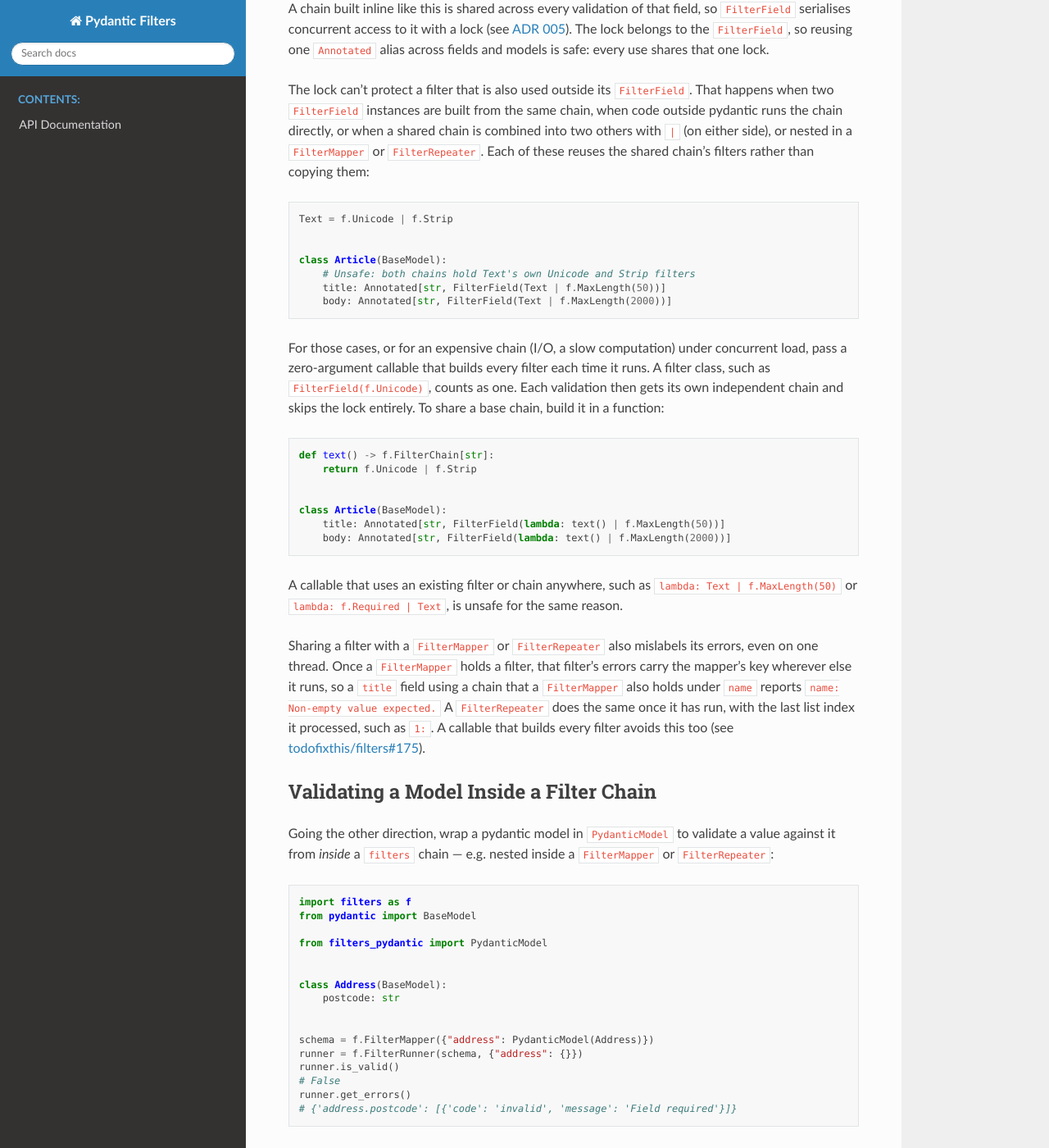
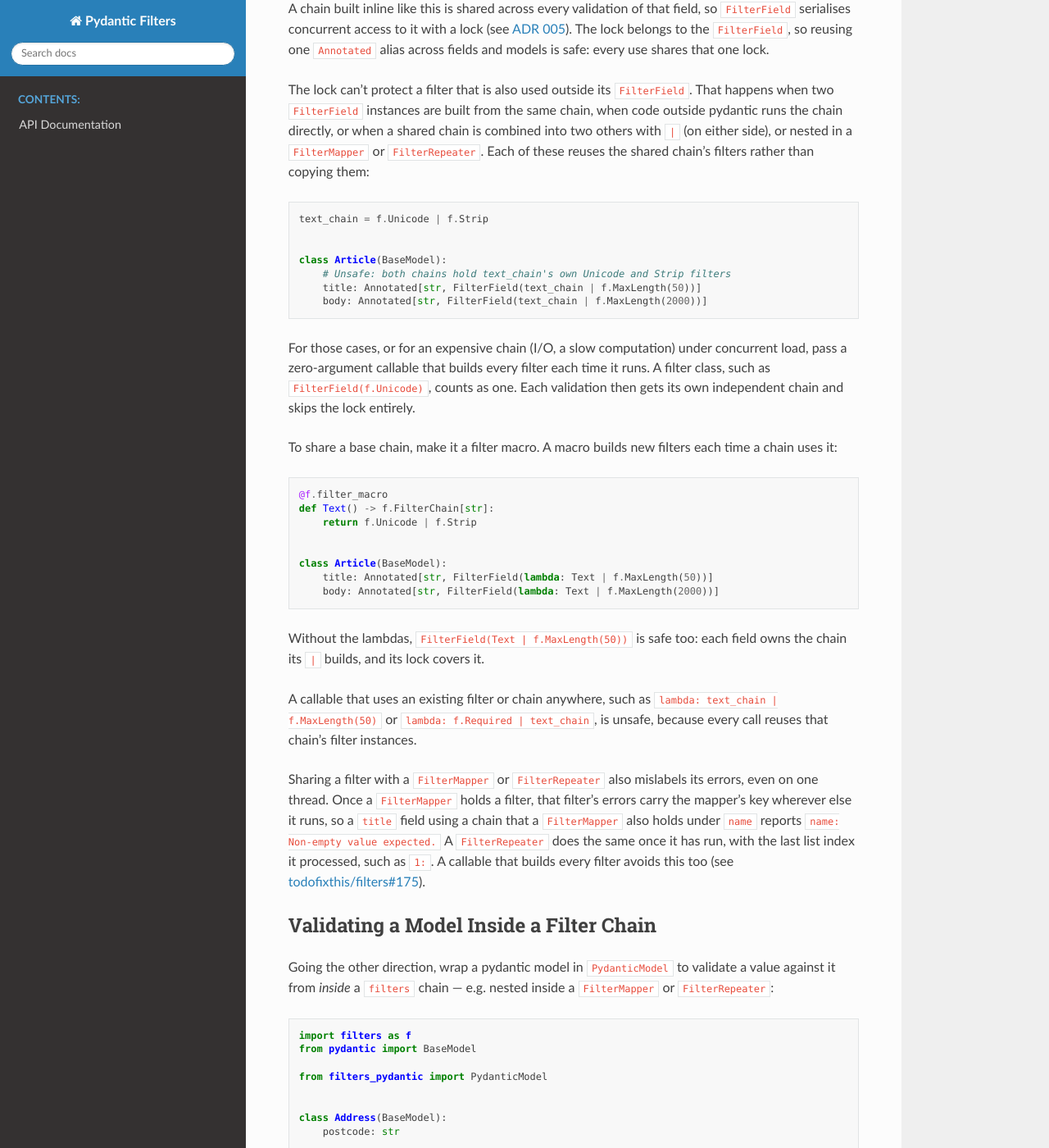
Before and after one commit to todofixthis/filters-pydantic, a Sphinx documentation site: the page built from docs/index.rst, in a window 1280 px wide and 1400 px high, scrolled down 949 px. Shown: the whole window at 82% size. Built offline with Sphinx 7.4.7 and the Read the Docs theme 3.1.0, drawn with Linux system fonts in a browser that asks for light colours.

Commit message:
Share base chains through a filter macro in docs 🍪
- Show a filter macro as the way to share a base chain, since it builds new filters each time a chain uses it, with or without a lambda
- Rename the unsafe example's shared instance so it no longer clashes with the macro's name

Co-Authored-By: Claude Opus 5.5 <noreply@anthropic.com>

```diff
--- a/docs/index.rst
+++ b/docs/index.rst
@@ -53,31 +53,37 @@ two others with ``|`` (on either side), or nested in a ``FilterMapper`` or
 ``FilterRepeater``. Each of these reuses the shared chain's filters rather than
 copying them::
 
-   Text = f.Unicode | f.Strip
+   text_chain = f.Unicode | f.Strip
 
 
    class Article(BaseModel):
-       # Unsafe: both chains hold Text's own Unicode and Strip filters
-       title: Annotated[str, FilterField(Text | f.MaxLength(50))]
-       body: Annotated[str, FilterField(Text | f.MaxLength(2000))]
+       # Unsafe: both chains hold text_chain's own Unicode and Strip filters
+       title: Annotated[str, FilterField(text_chain | f.MaxLength(50))]
+       body: Annotated[str, FilterField(text_chain | f.MaxLength(2000))]
 
 For those cases, or for an expensive chain (I/O, a slow computation) under
 concurrent load, pass a zero-argument callable that builds every filter each time
 it runs. A filter class, such as ``FilterField(f.Unicode)``, counts as one. Each
-validation then gets its own independent chain and skips the lock entirely. To
-share a base chain, build it in a function::
+validation then gets its own independent chain and skips the lock entirely.
 
-   def text() -> f.FilterChain[str]:
+To share a base chain, make it a filter macro. A macro builds new filters each
+time a chain uses it::
+
+   @f.filter_macro
+   def Text() -> f.FilterChain[str]:
        return f.Unicode | f.Strip
 
 
    class Article(BaseModel):
-       title: Annotated[str, FilterField(lambda: text() | f.MaxLength(50))]
-       body: Annotated[str, FilterField(lambda: text() | f.MaxLength(2000))]
+       title: Annotated[str, FilterField(lambda: Text | f.MaxLength(50))]
+       body: Annotated[str, FilterField(lambda: Text | f.MaxLength(2000))]
+
+Without the lambdas, ``FilterField(Text | f.MaxLength(50))`` is safe too: each
+field owns the chain its ``|`` builds, and its lock covers it.
 
 A callable that uses an existing filter or chain anywhere, such as
-``lambda: Text | f.MaxLength(50)`` or ``lambda: f.Required | Text``, is unsafe for
-the same reason.
+``lambda: text_chain | f.MaxLength(50)`` or ``lambda: f.Required | text_chain``,
+is unsafe, because every call reuses that chain's filter instances.
 
 Sharing a filter with a ``FilterMapper`` or ``FilterRepeater`` also mislabels its
 errors, even on one thread. Once a ``FilterMapper`` holds a filter, that filter's
```
Also changed, not shown: README.rst (+17 -11 lines).
